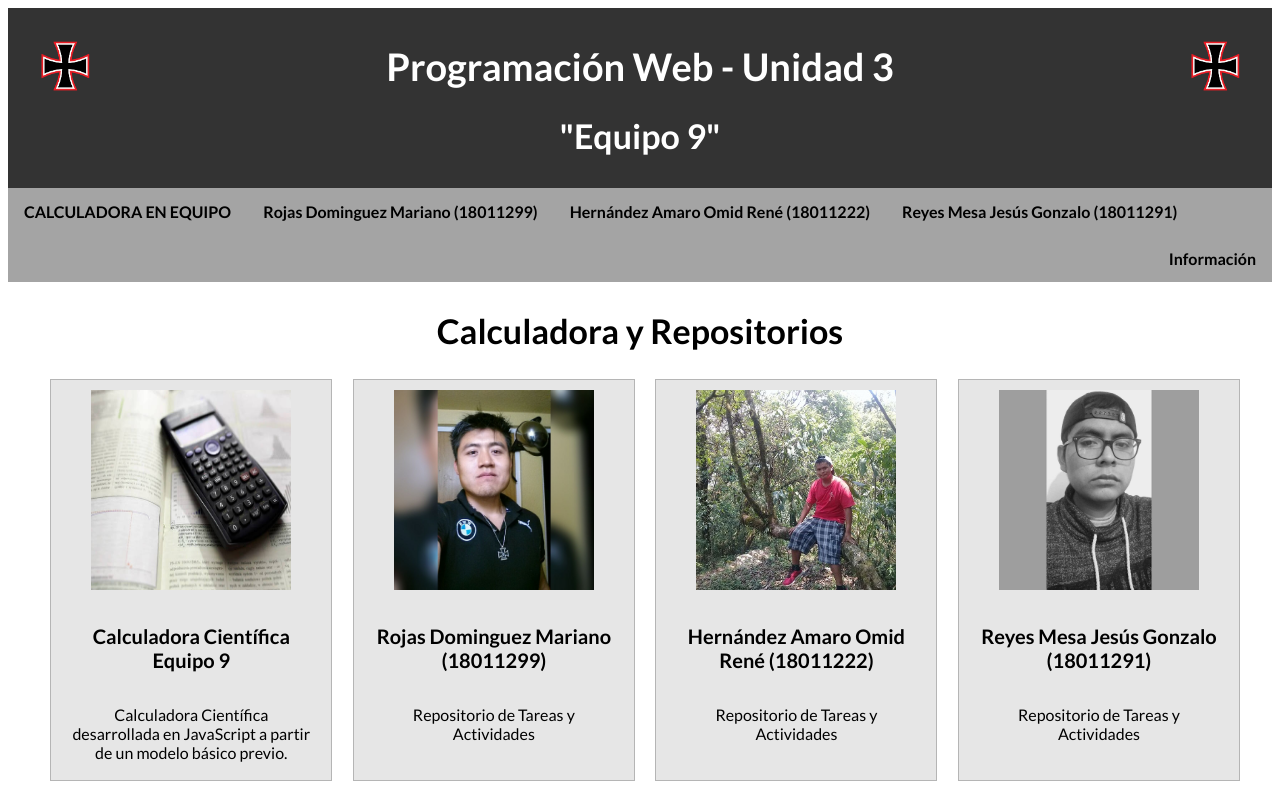
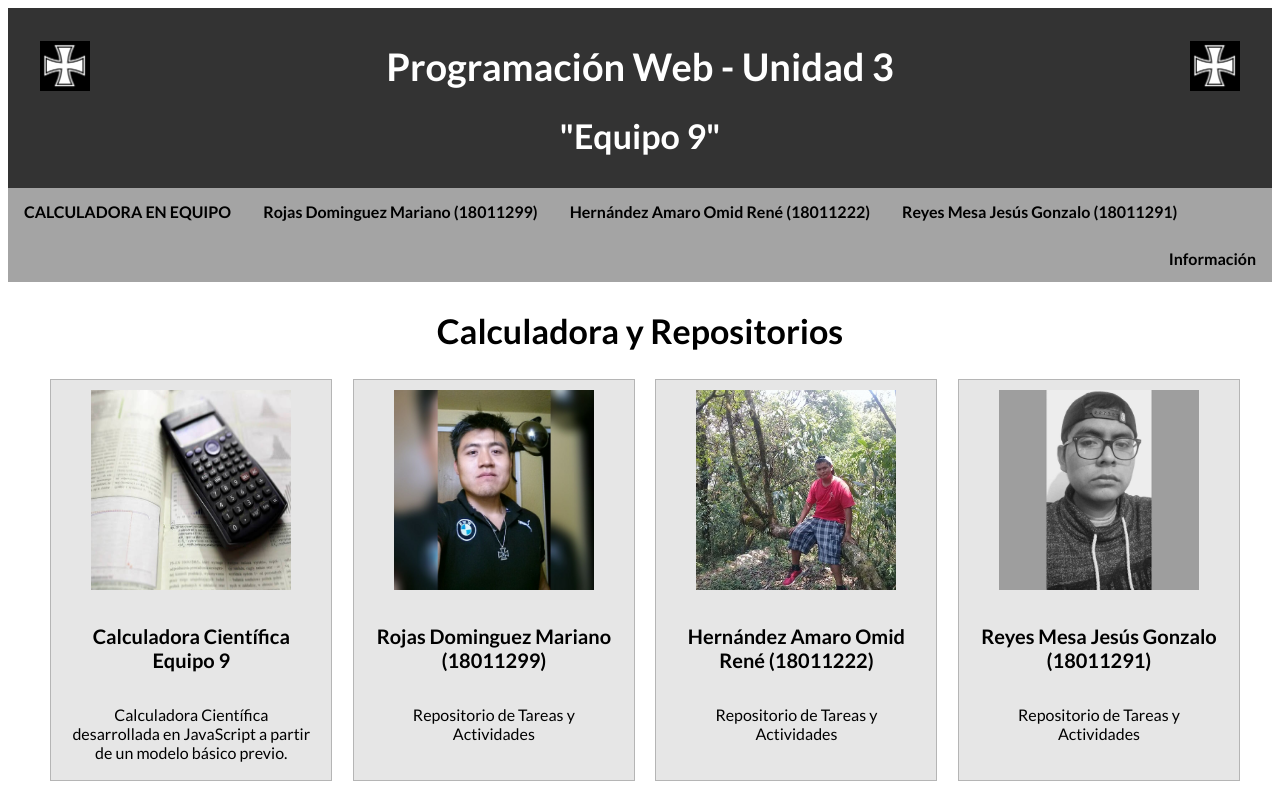
Before and after one commit to MRojas-92/principal_u3, a plain HTML site: page index.html in a window 1280 px wide. Shown: the top 804 px of the page. Drawn offline with Linux system fonts and the light colour scheme.

Commit message:
Update index.html

```diff
--- a/index.html
+++ b/index.html
@@ -32,13 +32,13 @@
         <div class="contenedor contenido-header">
             <div class="barra">
 
-                <img src="img/cruz2.jpg" alt="Cruz" width="50px" height="50px">
+                <img src="img/Cruz.jpg" alt="Cruz" width="50px" height="50px">
 
                 <div class="titulo">
                     <h1 class="centrar-texto">Programación Web - Unidad 3</h1>
                 </div>
 
-                <img src="img/cruz2.jpg" alt="Cruz" width="50px" height="50px">
+                <img src="img/Cruz.jpg" alt="Cruz" width="50px" height="50px">
 
                <!-- <nav class="navegacion">
                     <a href="nosotros.html">Menú principal</a>-->
```
